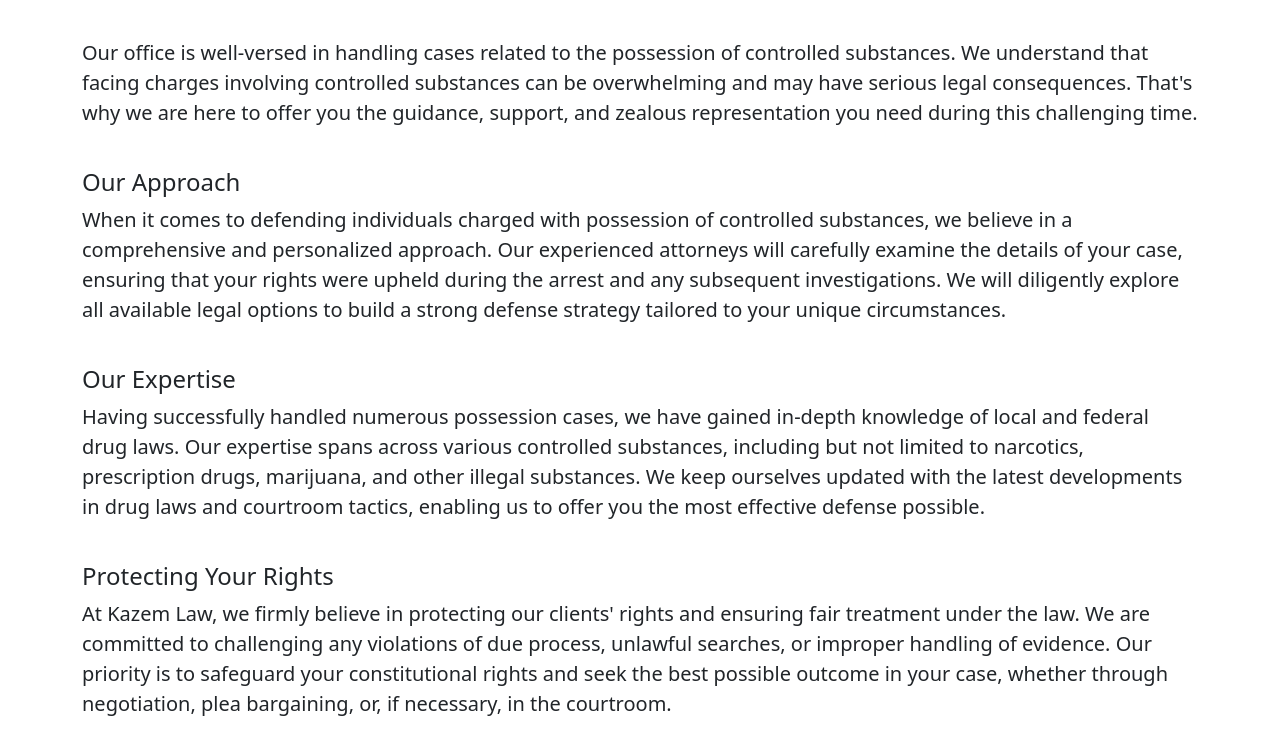
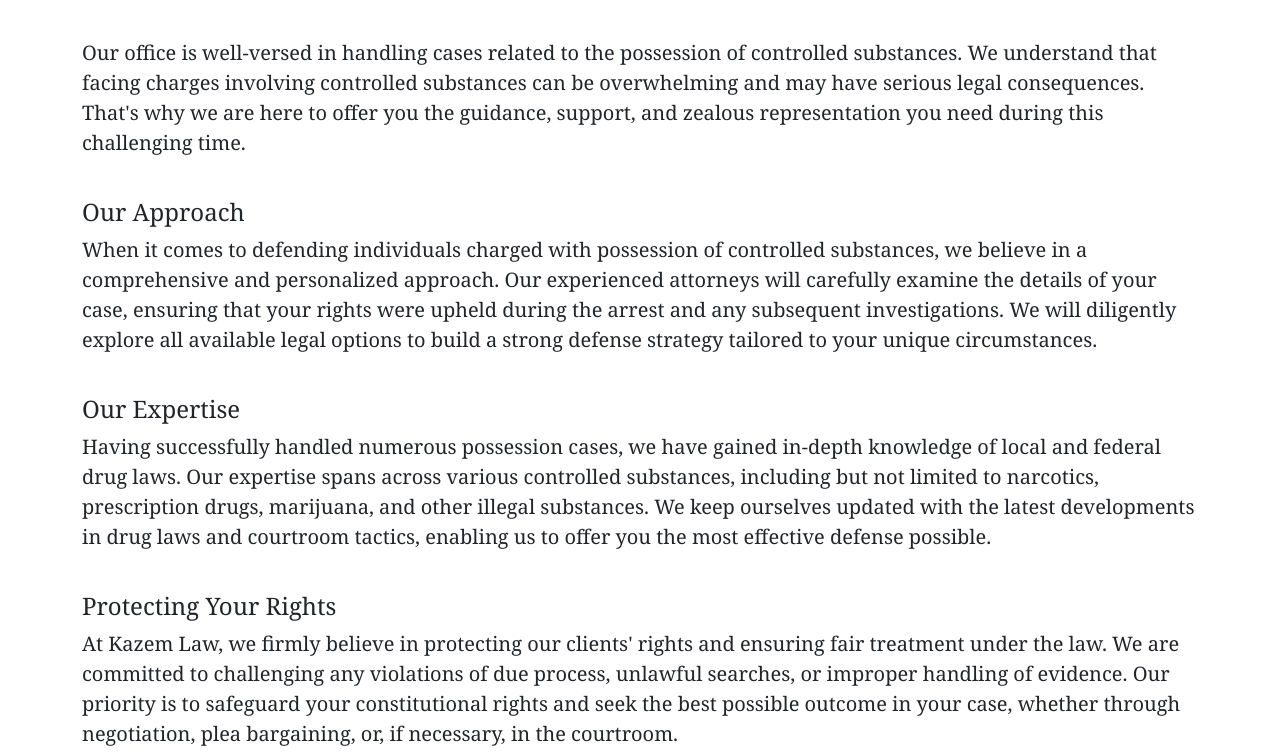
Before and after one commit to lucaskazem/KazemLawPLC, a plain HTML site: page Practice Areas/dui.html in a window 1280 px wide. Shown: the part 393-1149 px from the top of the page. Drawn offline with nearby package versions, Linux system fonts and the light colour scheme.

Commit message:
Updated body style to match index.html

```diff
--- a/Practice Areas/dui.html
+++ b/Practice Areas/dui.html
@@ -9,7 +9,7 @@
         integrity="sha384-9ndCyUaIbzAi2FUVXJi0CjmCapSmO7SnpJef0486qhLnuZ2cdeRhO02iuK6FUUVM" crossorigin="anonymous">
 </head>
 
-<body>
+<body style="font-family: Georgia, 'Times New Roman', Times, serif">
     <div class="container-fluid p-0">
         <header>
             <div class="container-fluid bg-black">
```
